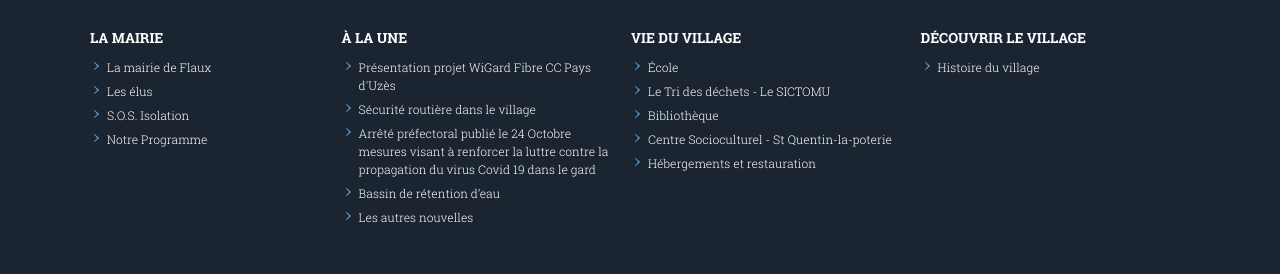
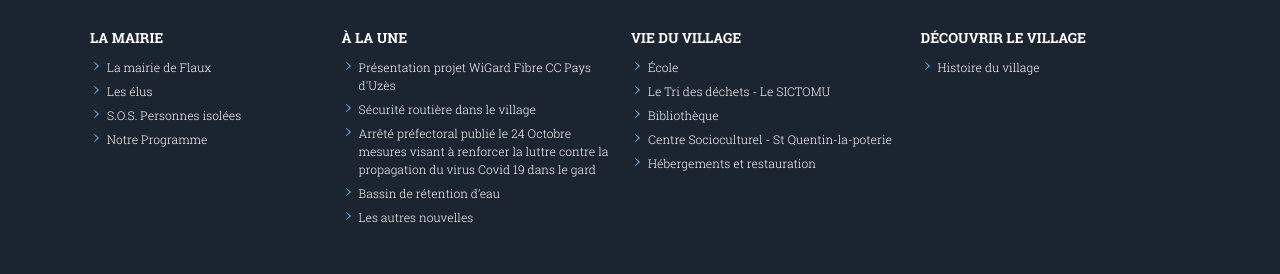
Before and after one commit to Flaux-Village/flaux-village.github.io, a Jekyll site: the page built from index.md, in a window 1280 px wide. Shown: the part 1285-1559 px from the top of the page. Built offline with Jekyll 4.4.1, drawn with Linux system fonts in a browser that asks for light colours.

Commit message:
Personnes isolées

```diff
--- a/_includes/footer.html
+++ b/_includes/footer.html
@@ -51,7 +51,7 @@
               <ul>
                 <li><a href="/mairie.html">La mairie de Flaux</a></li>
                 <li><a href="/elus.html">Les élus</a></li>
-                <li><a href="/helpme.html">S.O.S. Isolation</a></li>
+                <li><a href="/helpme.html">S.O.S. Personnes isolées</a></li>
                 <li><a href="/naturellementflaux.html">Notre Programme</a></li>
               </ul>
     				</div>
```
